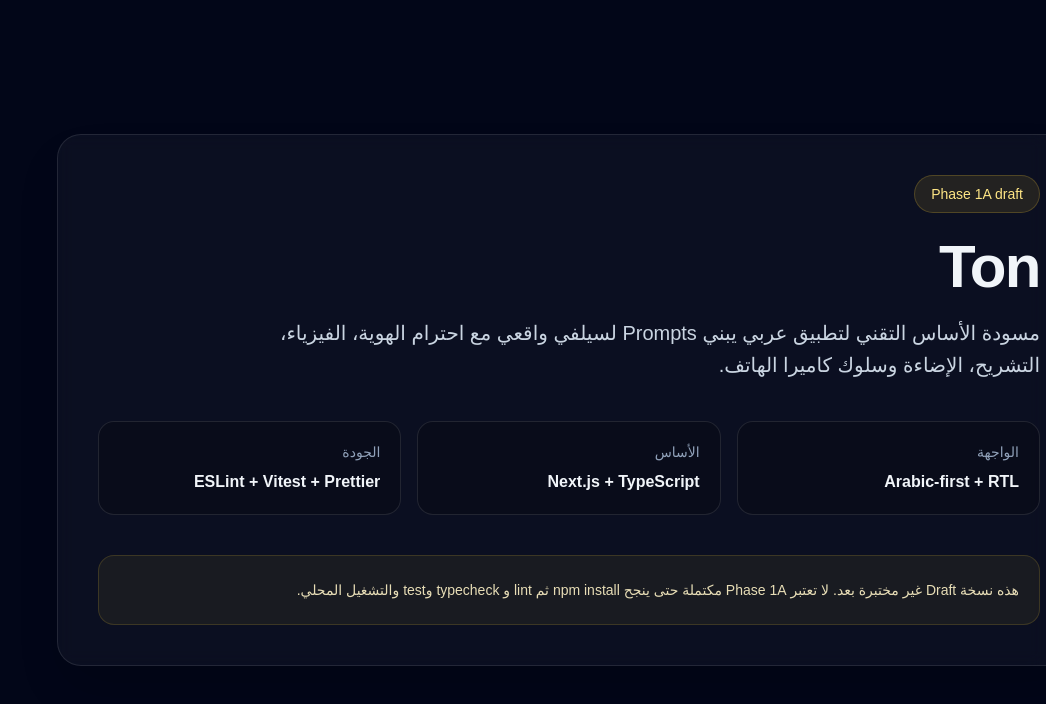
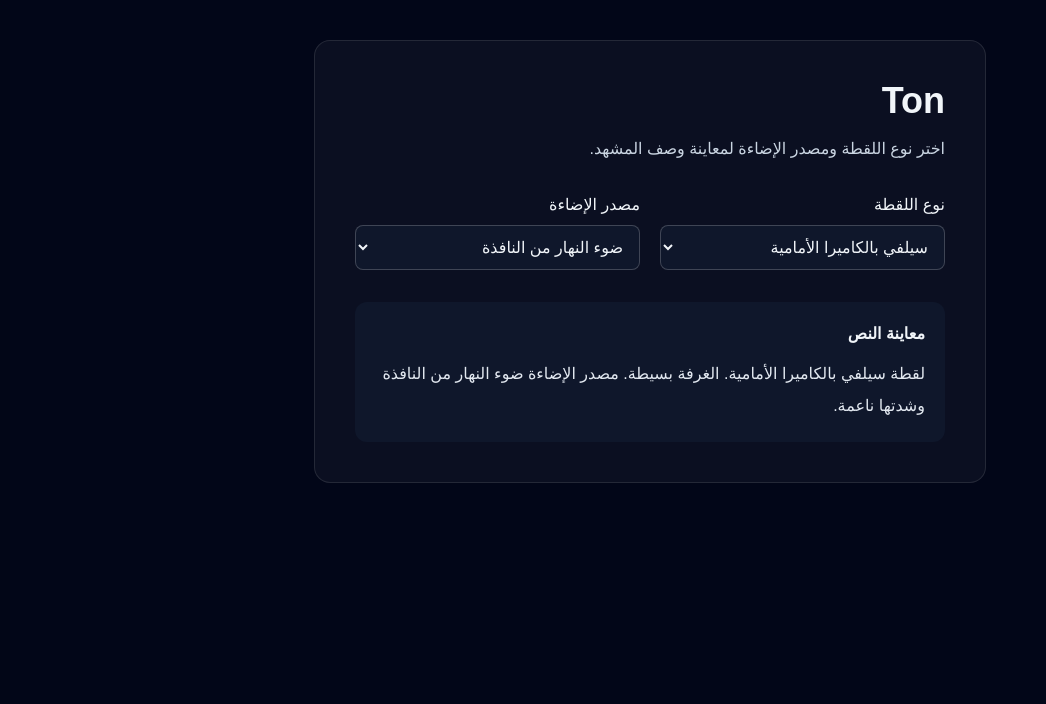
Before and after one commit to EmadAden77/Ton, a Next.js app: page / in a window 1280 px wide. Shown: the top 704 px of the page, without its empty margins (234-1280 px from the left). Built offline with nearby package versions, Linux system fonts and the light colour scheme.

Commit message:
feat(prompt-studio): show live Arabic preview

```diff
--- a/src/app/page.tsx
+++ b/src/app/page.tsx
@@ -1,43 +1,76 @@
-import { getProjectStatus } from "@/lib/project-info";
+"use client";
+
+import { useState } from "react";
+
+import { buildPromptArabic } from "@/features/prompt-studio/promptBuilder";
+import type { SceneState } from "@/features/prompt-studio/types";
 
 export default function Home() {
+  const [state, setState] = useState<SceneState>({
+    shotType: "front-selfie",
+    lightingSource: "window-day",
+    lightingIntensity: "soft",
+    roomType: "simple",
+  });
+
   return (
-    <main className="min-h-screen bg-slate-950 px-4 py-10 text-slate-100 sm:px-6 lg:px-8">
-      <section className="mx-auto flex min-h-[calc(100vh-5rem)] max-w-5xl items-center">
-        <div className="w-full rounded-3xl border border-white/10 bg-white/[0.04] p-6 shadow-2xl shadow-black/20 backdrop-blur sm:p-10">
-          <div className="mb-6 inline-flex rounded-full border border-amber-300/20 bg-amber-300/10 px-4 py-2 text-sm font-medium text-amber-200">
-            {getProjectStatus()}
-          </div>
+    <main
+      dir="rtl"
+      className="min-h-screen bg-slate-950 px-4 py-10 text-slate-100 sm:px-6"
+    >
+      <section className="mx-auto max-w-2xl rounded-2xl border border-white/10 bg-white/[0.04] p-6 sm:p-10">
+        <h1 className="text-4xl font-bold">Ton</h1>
+        <p className="mt-4 text-slate-300">
+          اختر نوع اللقطة ومصدر الإضاءة لمعاينة وصف المشهد.
+        </p>
 
-          <h1 className="max-w-3xl text-4xl font-bold tracking-tight sm:text-6xl">
-            Ton
-          </h1>
+        <div className="mt-8 grid gap-5 sm:grid-cols-2">
+          <label className="grid gap-2" htmlFor="shot-type">
+            نوع اللقطة
+            <select
+              id="shot-type"
+              value={state.shotType}
+              onChange={(event) =>
+                setState((current) => ({
+                  ...current,
+                  shotType: event.target.value as SceneState["shotType"],
+                }))
+              }
+              className="rounded-lg border border-white/20 bg-slate-900 p-3 text-slate-100"
+            >
+              <option value="front-selfie">سيلفي بالكاميرا الأمامية</option>
+              <option value="mirror-selfie">سيلفي أمام المرآة</option>
+            </select>
+          </label>
 
-          <p className="mt-5 max-w-3xl text-lg leading-8 text-slate-300 sm:text-xl">
-            مسودة الأساس التقني لتطبيق عربي يبني Prompts لسيلفي واقعي مع احترام
-            الهوية، الفيزياء، التشريح، الإضاءة وسلوك كاميرا الهاتف.
+          <label className="grid gap-2" htmlFor="lighting-source">
+            مصدر الإضاءة
+            <select
+              id="lighting-source"
+              value={state.lightingSource}
+              onChange={(event) =>
+                setState((current) => ({
+                  ...current,
+                  lightingSource: event.target
+                    .value as SceneState["lightingSource"],
+                }))
+              }
+              className="rounded-lg border border-white/20 bg-slate-900 p-3 text-slate-100"
+            >
+              <option value="window-day">ضوء النهار من النافذة</option>
+              <option value="window-sunset">ضوء الغروب من النافذة</option>
+              <option value="ceiling">إنارة السقف</option>
+              <option value="bedside-lamp">مصباح بجانب السرير</option>
+            </select>
+          </label>
+        </div>
+
+        <section aria-live="polite" className="mt-8 rounded-xl bg-slate-900 p-5">
+          <h2 className="font-semibold">معاينة النص</h2>
+          <p className="mt-3 leading-8 text-slate-200">
+            {buildPromptArabic(state)}
           </p>
-
-          <div className="mt-10 grid gap-4 sm:grid-cols-3">
-            <article className="rounded-2xl border border-white/10 bg-black/20 p-5">
-              <p className="text-sm text-slate-400">الواجهة</p>
-              <p className="mt-2 font-semibold">Arabic-first + RTL</p>
-            </article>
-            <article className="rounded-2xl border border-white/10 bg-black/20 p-5">
-              <p className="text-sm text-slate-400">الأساس</p>
-              <p className="mt-2 font-semibold">Next.js + TypeScript</p>
-            </article>
-            <article className="rounded-2xl border border-white/10 bg-black/20 p-5">
-              <p className="text-sm text-slate-400">الجودة</p>
-              <p className="mt-2 font-semibold">ESLint + Vitest + Prettier</p>
-            </article>
-          </div>
-
-          <div className="mt-10 rounded-2xl border border-amber-300/15 bg-amber-300/[0.06] p-5 text-sm leading-7 text-amber-100/90">
-            هذه نسخة Draft غير مختبرة بعد. لا تعتبر Phase 1A مكتملة حتى ينجح npm
-            install ثم lint و typecheck وtest والتشغيل المحلي.
-          </div>
-        </div>
+        </section>
       </section>
     </main>
   );
```
